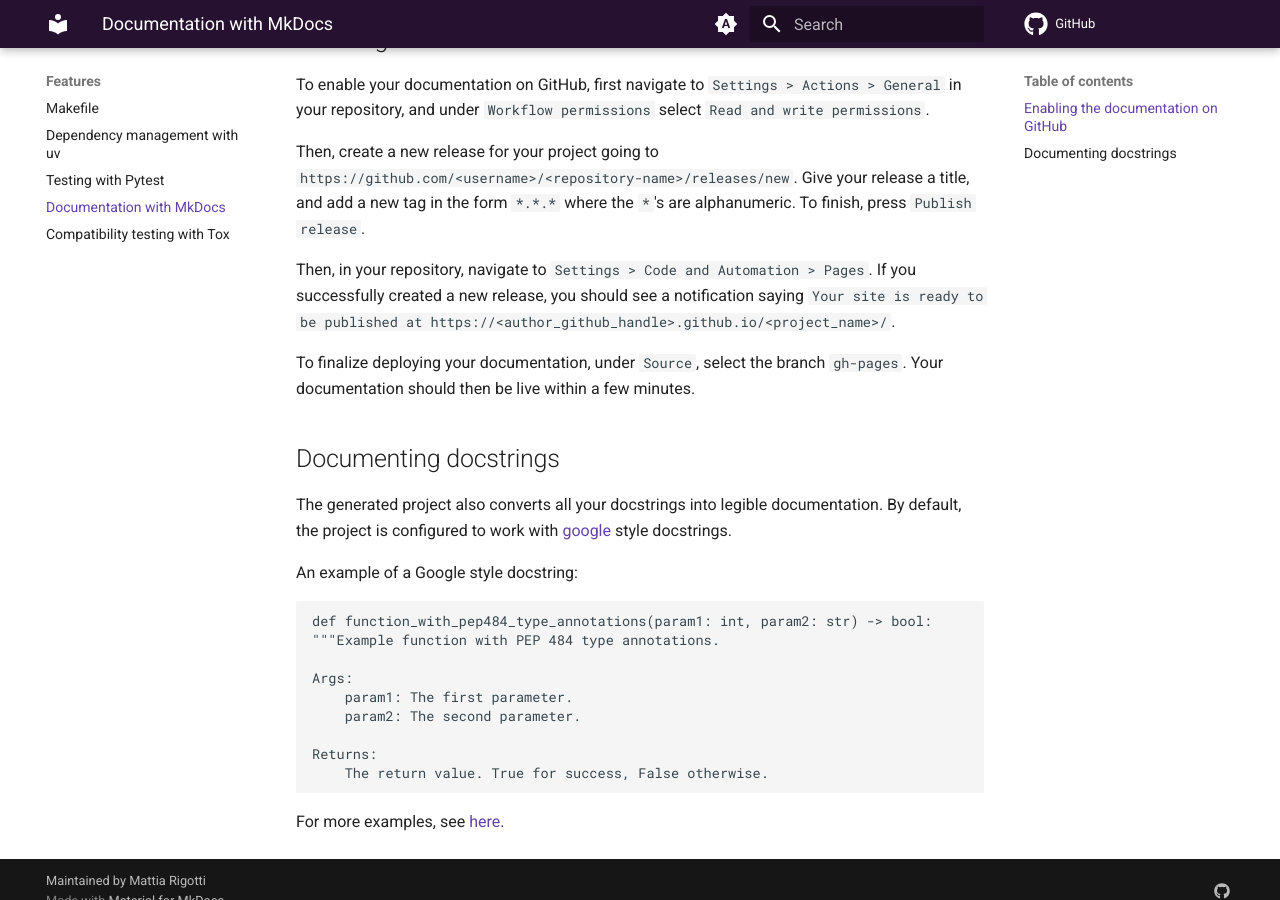
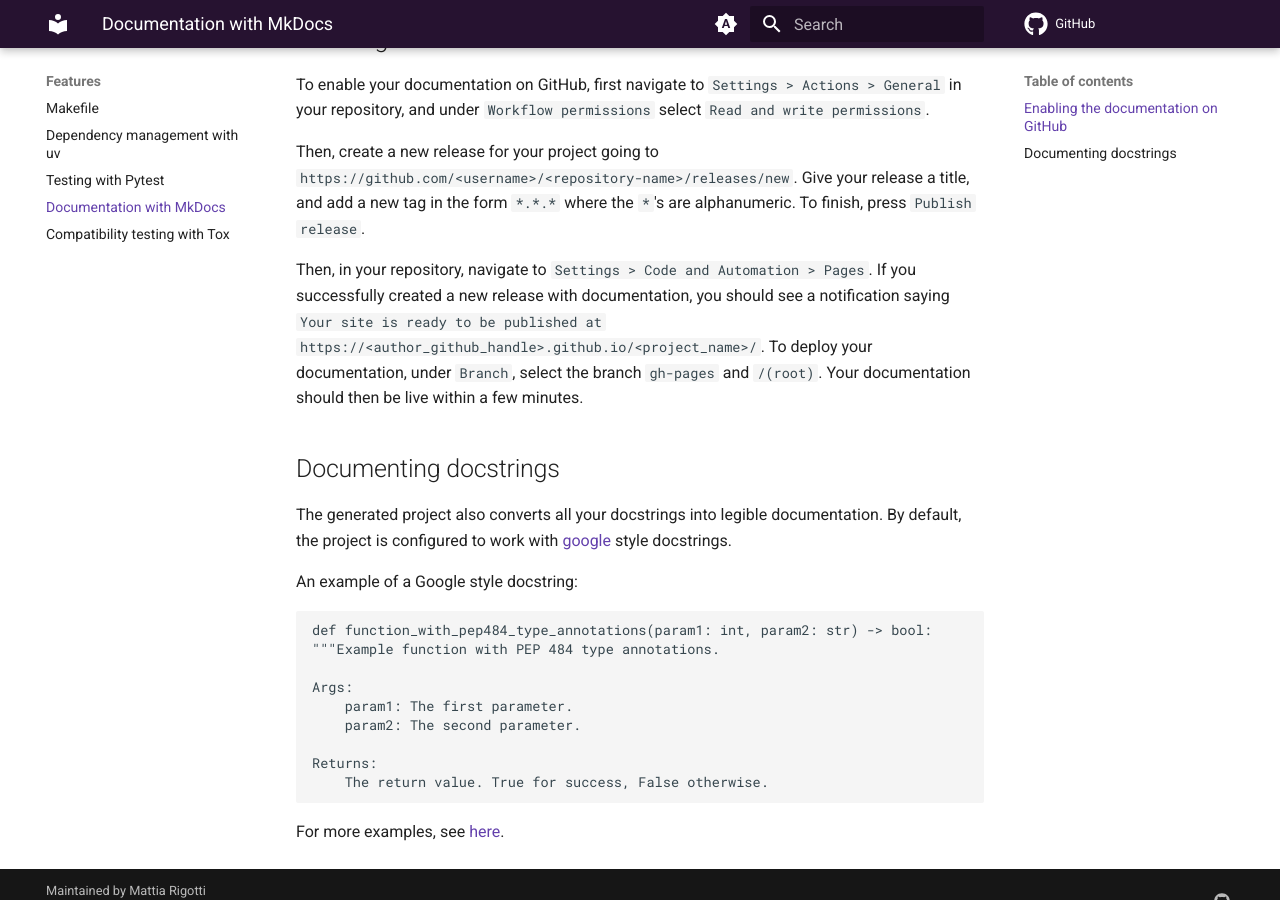
Before and after one commit to matrig/minicookiecutter, an MkDocs documentation site: the page built from docs/features/mkdocs.md, in a window 1280 px wide and 900 px high, scrolled down 514 px. Built offline with MkDocs 1.6.1 and Material for MkDocs 9.7.7, drawn with Linux system fonts in a browser that asks for light colours; comment, search, counter and statistics services are not loaded.

Commit message:
fix: change docs

```diff
--- a/docs/features/mkdocs.md
+++ b/docs/features/mkdocs.md
@@ -22,10 +22,10 @@ To enable your documentation on GitHub, first navigate to `Settings > Actions >
 
 Then, create a new release for your project going to `https://github.com/<username>/<repository-name>/releases/new`. Give your release a title, and add a new tag in the form `*.*.*` where the `*`'s are alphanumeric. To finish, press `Publish release`.
 
-Then, in your repository, navigate to `Settings > Code and Automation > Pages`. If you successfully created a new release,
-you should see a notification saying ` Your site is ready to be published at https://<author_github_handle>.github.io/<project_name>/`.
+Then, in your repository, navigate to `Settings > Code and Automation > Pages`.
+If you successfully created a new release with documentation, you should see a notification saying ` Your site is ready to be published at https://<author_github_handle>.github.io/<project_name>/`.
+To deploy your documentation, under `Branch`, select the branch `gh-pages` and `/(root)`. Your documentation should then be live within a few minutes.
 
-To finalize deploying your documentation, under `Source`, select the branch `gh-pages`. Your documentation should then be live within a few minutes.
 
 ## Documenting docstrings
 
```
